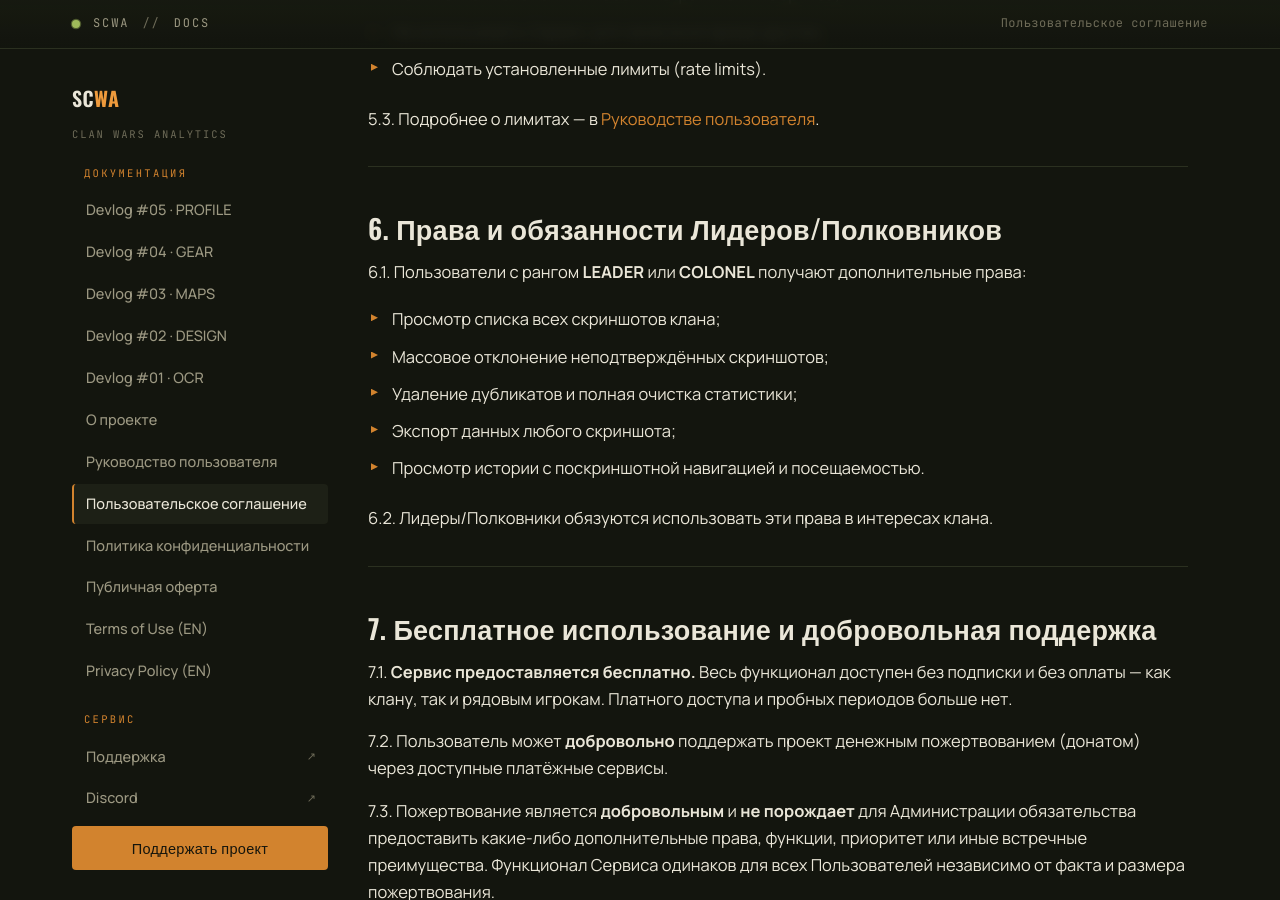
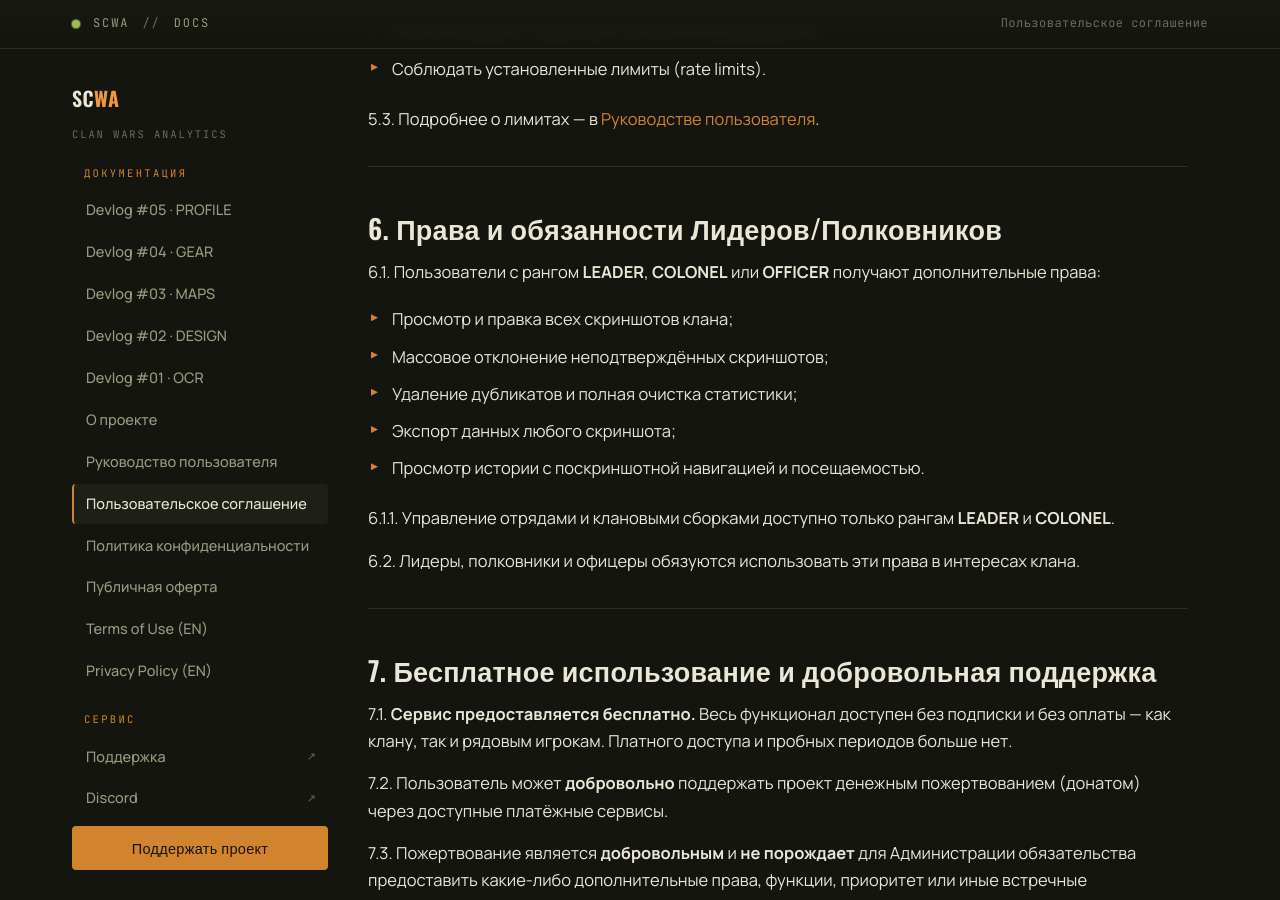
Before and after one commit to sahabush/Stalcraft-Clan-Analytics, a Jekyll site: the page built from index.md, in a window 1280 px wide and 900 px high, scrolled down 3660 px. Built offline with Jekyll 4.4.1, drawn with Linux system fonts in a browser that asks for light colours.

Commit message:
Соглашение: массовые операции со скринами — также офицерам (как в сервисе); отряды и клановые сборки — лидер и полковник

```diff
--- a/index.md
+++ b/index.md
@@ -116,14 +116,16 @@ description: Условия использования сервиса SCA (SCWA)
 
 ## 6. Права и обязанности Лидеров/Полковников
 
-6.1. Пользователи с рангом **LEADER** или **COLONEL** получают дополнительные права:
-- Просмотр списка всех скриншотов клана;
+6.1. Пользователи с рангом **LEADER**, **COLONEL** или **OFFICER** получают дополнительные права:
+- Просмотр и правка всех скриншотов клана;
 - Массовое отклонение неподтверждённых скриншотов;
 - Удаление дубликатов и полная очистка статистики;
 - Экспорт данных любого скриншота;
 - Просмотр истории с поскриншотной навигацией и посещаемостью.
 
-6.2. Лидеры/Полковники обязуются использовать эти права в интересах клана.
+6.1.1. Управление отрядами и клановыми сборками доступно только рангам **LEADER** и **COLONEL**.
+
+6.2. Лидеры, полковники и офицеры обязуются использовать эти права в интересах клана.
 
 ---
 
```
Also changed, not shown: en/terms.md (+2 -2 lines).
